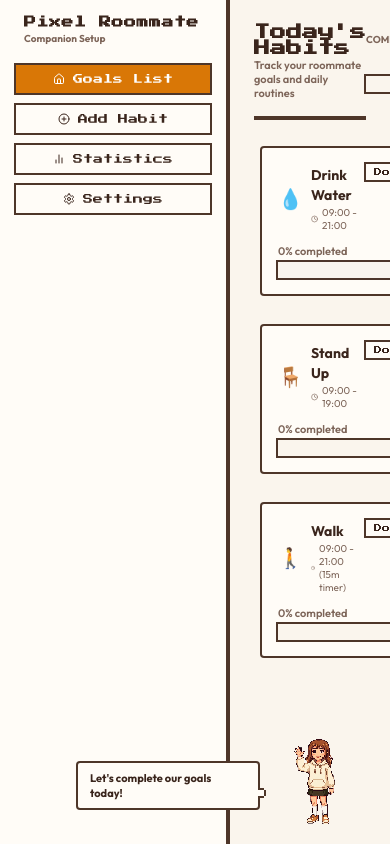
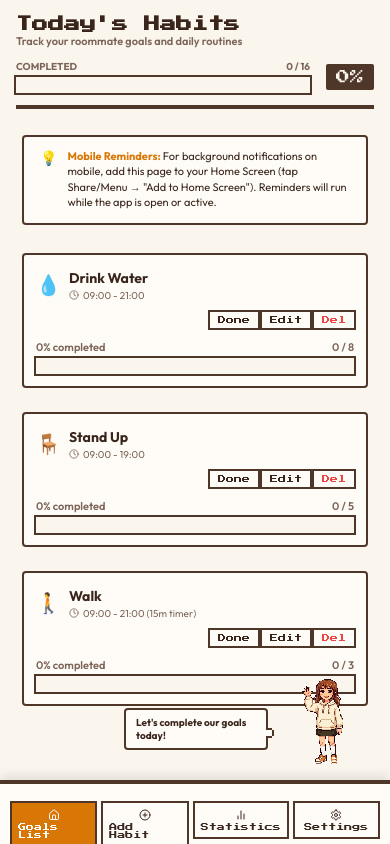
Before and after one commit to raydotsh/pixel-reminders, a React (Vite) app: page / in a window 390 px wide. Built offline with nearby package versions, Linux system fonts and the light colour scheme.

Commit message:
fix(desktop): fix desktop reminders, pathing, and add native notifications & mobile PWA support

```diff
--- a/package.json
+++ b/package.json
@@ -6,7 +6,7 @@
   "scripts": {
     "dev:renderer": "vite",
     "dev:main": "tsc -w -p src/main/tsconfig.json",
-    "dev": "concurrently -k \"npm run dev:renderer\" \"npm run dev:main\" \"wait-on http://127.0.0.1:5173 && electron .\"",
+    "dev": "concurrently -k \"npm run dev:renderer\" \"npm run dev:main\" \"wait-on http://127.0.0.1:5173 && electron . --dev\"",
     "build:renderer": "vite build",
     "build:main": "tsc -p src/main/tsconfig.json",
     "build": "npm run build:renderer && npm run build:main",
--- a/src/renderer/App.tsx
+++ b/src/renderer/App.tsx
@@ -131,7 +131,7 @@ export default function App() {
       }
 
       lastCheckTimestamp = now;
-    }, 10000);
+    }, 1000);
 
     return () => clearInterval(checkInterval);
   }, []);
--- a/src/renderer/components/Dashboard.tsx
+++ b/src/renderer/components/Dashboard.tsx
@@ -316,6 +316,29 @@ export default function Dashboard() {
               }}>
                 <Flame size={14} fill="var(--primary)" />
                 <span>You are on a {stats.currentStreak} day streak! Keep it up roommate!</span>
+              </div>
+            )}
+
+            {/* Mobile PWA Installation Tip */}
+            {(window.electronAPI as any).triggerWebReminder !== undefined && (
+              <div style={{
+                display: 'flex',
+                alignItems: 'flex-start',
+                gap: '10px',
+                padding: '12px 16px',
+                backgroundColor: 'var(--panel-bg)',
+                boxShadow: 'var(--pixel-border)',
+                fontSize: '11px',
+                lineHeight: '1.4',
+                color: 'var(--text-main)',
+                borderRadius: '2px',
+                margin: '8px'
+              }}>
+                <span style={{ fontSize: '14px' }}>💡</span>
+                <div>
+                  <span style={{ fontWeight: 'bold', color: 'var(--primary)' }}>Mobile Reminders: </span>
+                  For background notifications on mobile, add this page to your Home Screen (tap Share/Menu &rarr; "Add to Home Screen"). Reminders will run while the app is open or active.
+                </div>
               </div>
             )}
 
--- a/src/renderer/index.css
+++ b/src/renderer/index.css
@@ -734,3 +734,158 @@ body {
   padding: 6px 10px;
   font-size: 8px;
 }
+
+/* Mobile Responsive Overrides */
+@media (max-width: 768px) {
+  body {
+    overflow-y: auto;
+  }
+
+  .app-container {
+    flex-direction: column;
+    height: auto;
+    min-height: 100vh;
+    overflow-y: auto;
+  }
+
+  .sidebar {
+    width: 100%;
+    height: 64px;
+    border-right: none;
+    border-top: 4px solid var(--border-color);
+    position: fixed;
+    bottom: 0;
+    left: 0;
+    padding: 6px 12px;
+    flex-direction: row;
+    align-items: center;
+    justify-content: space-around;
+    z-index: 100;
+    box-shadow: 0 -4px 10px rgba(0,0,0,0.1);
+  }
+
+  .sidebar > div {
+    width: 100%;
+  }
+
+  .sidebar h1, .sidebar span {
+    display: none;
+  }
+
+  .sidebar-menu {
+    flex-direction: row;
+    gap: 8px;
+    justify-content: space-around;
+    width: 100%;
+  }
+
+  .sidebar-menu li {
+    flex: 1;
+  }
+
+  .sidebar-menu li button {
+    padding: 6px;
+    font-size: 8px;
+    display: flex;
+    flex-direction: column;
+    gap: 2px;
+    align-items: center;
+    justify-content: center;
+  }
+
+  .sidebar-menu li button span {
+    display: inline;
+    font-size: 8px;
+  }
+
+  .main-content {
+    padding: 16px;
+    padding-bottom: 200px !important;
+    height: auto;
+    overflow-y: visible;
+  }
+
+  .dashboard-header {
+    flex-direction: column;
+    align-items: stretch;
+    gap: 12px;
+    padding-bottom: 12px;
+  }
+
+  .header-progress-box {
+    width: 100%;
+  }
+
+  .goals-grid {
+    grid-template-columns: 1fr;
+    gap: 12px;
+  }
+
+  .goal-card {
+    min-height: auto;
+    padding: 12px;
+  }
+
+  .card-top {
+    flex-direction: column;
+    gap: 10px;
+  }
+
+  .card-actions {
+    align-self: flex-end;
+  }
+
+  .form-grid-2, .form-grid-3, .settings-panel-grid {
+    grid-template-columns: 1fr;
+    gap: 12px;
+  }
+
+  .dashboard-roommate-guide {
+    bottom: 80px;
+    right: 16px;
+  }
+
+  .guide-speech-bubble {
+    font-size: 10px;
+    padding: 6px 10px;
+    max-width: 140px;
+  }
+
+  /* Char Popup Mobile Adjustments */
+  .popup-root {
+    align-items: center;
+    justify-content: center;
+    padding: 12px;
+    background-color: rgba(0, 0, 0, 0.45) !important;
+  }
+
+  .popup-flow {
+    flex-direction: column-reverse;
+    align-items: center;
+    justify-content: center;
+    gap: 16px;
+    width: 100%;
+    max-width: 340px;
+  }
+
+  .popup-bubble-side {
+    width: 100%;
+  }
+
+  .popup-bubble-panel {
+    padding: 16px;
+    box-shadow: var(--pixel-border);
+  }
+
+  .popup-btn-row {
+    margin-top: 4px;
+  }
+
+  /* Disable translate-walk on mobile to fit narrow screens */
+  .animate-walk-calmly {
+    animation: pixel-idle-breathe 2s infinite ease-in-out;
+  }
+  .animate-walk-out {
+    animation: pixel-idle-breathe 2s infinite ease-in-out;
+  }
+}
--- a/src/renderer/index.html
+++ b/src/renderer/index.html
@@ -4,6 +4,7 @@
     <meta charset="UTF-8" />
     <meta name="viewport" content="width=device-width, initial-scale=1.0" />
     <title>Pixel Companion</title>
+    <link rel="manifest" href="./manifest.json" />
     <!-- Fonts -->
     <link rel="preconnect" href="https://fonts.googleapis.com">
     <link rel="preconnect" href="https://fonts.gstatic.com" crossorigin>
--- a/src/renderer/main.tsx
+++ b/src/renderer/main.tsx
@@ -8,6 +8,15 @@ import { webDbAPI } from './utils/webDb';
 if (!window.electronAPI) {
   window.electronAPI = webDbAPI as any;
   console.log('Running in Web Mode. LocalStorage DB fallback loaded!');
+
+  // Register Service Worker for PWA
+  if ('serviceWorker' in navigator) {
+    window.addEventListener('load', () => {
+      navigator.serviceWorker.register('./sw.js')
+        .then(reg => console.log('ServiceWorker registered successfully:', reg.scope))
+        .catch(err => console.log('ServiceWorker registration failed:', err));
+    });
+  }
 }
 
 ReactDOM.createRoot(document.getElementById('root')!).render(
```
Also changed, not shown: src/main/main.ts (+47 -7 lines), src/renderer/public/sw.js (added, +63 -0 lines), src/renderer/public/icon-512.png (added), src/renderer/public/manifest.json (added).
